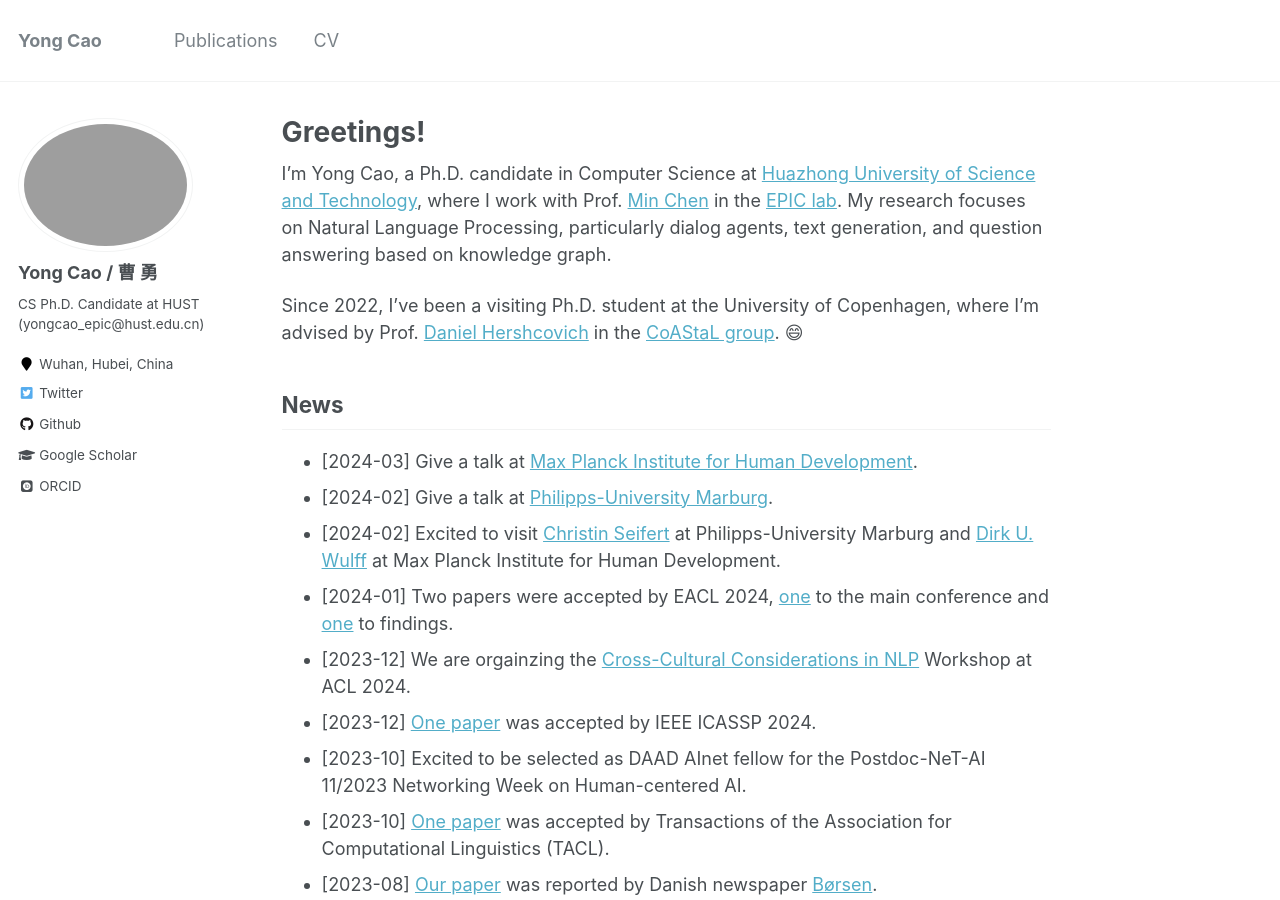
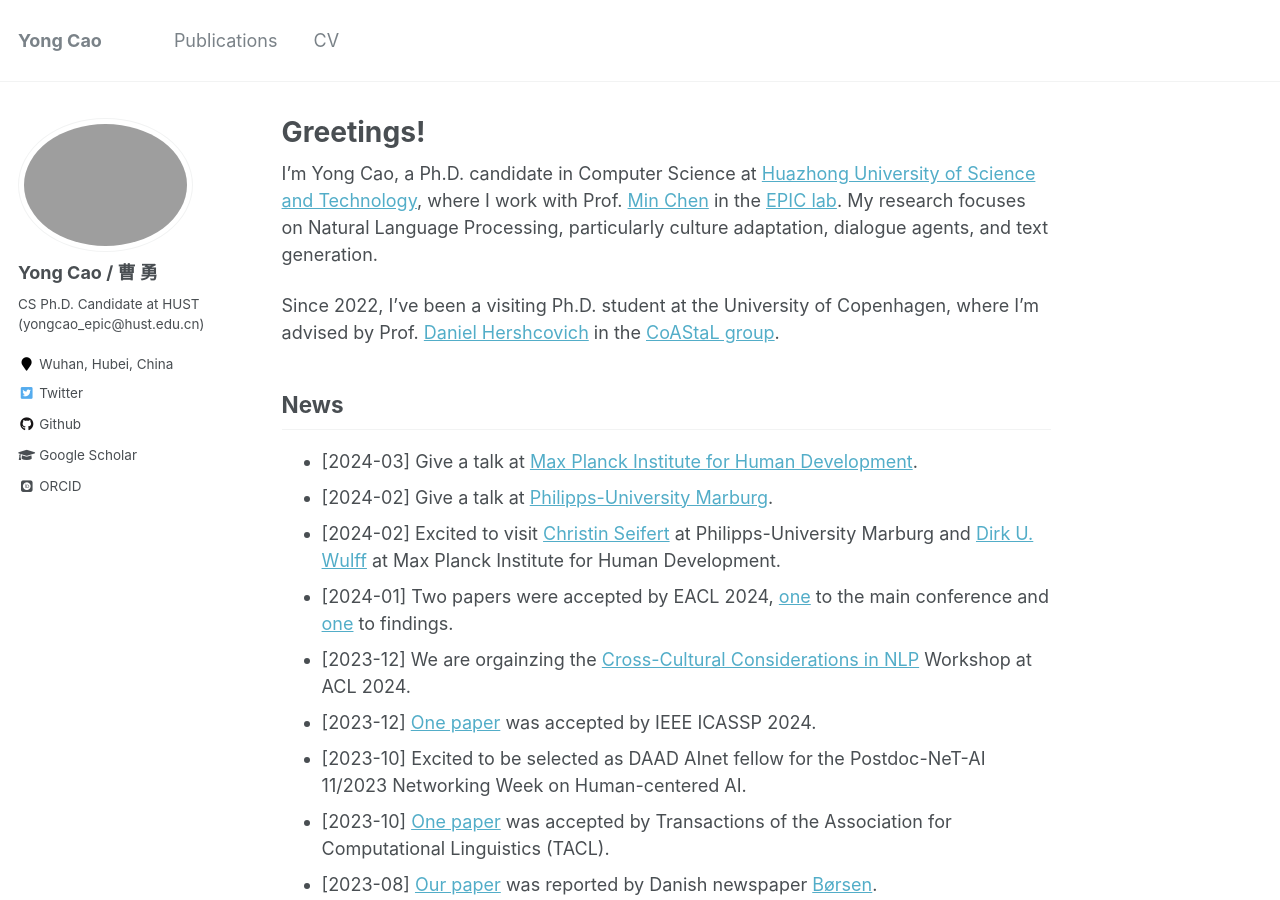
Before and after one commit to yongcaoplus/yongcaoplus.github.io, a Jekyll site: the page built from _pages/about.md, in a window 1280 px wide and 900 px high. Built offline with Jekyll 4.4.1, drawn with Linux system fonts in a browser that asks for light colours; some web fonts are replaced.

```diff
--- a/_pages/about.md
+++ b/_pages/about.md
@@ -7,13 +7,11 @@ redirect_from:
   - /about/
   - /about.html
 ---
-
 I'm Yong Cao, a Ph.D. candidate in Computer Science at [Huazhong University of Science and Technology](https://www.hust.edu.cn/),
 where I work with Prof. [Min Chen](https://people.ece.ubc.ca/~minchen/) in the [EPIC lab](http://epic.hust.edu.cn).
-My research focuses on Natural Language Processing, particularly dialog agents, text generation, and question answering based on knowledge graph.
+My research focuses on Natural Language Processing, particularly culture adaptation, dialogue agents, and text generation.
 
-Since 2022, I've been a visiting Ph.D. student at the University of Copenhagen, where I'm advised by Prof. [Daniel Hershcovich](https://danielhers.github.io/) in the [CoAStaL group](http://coastalcph.github.io/). 😄
-
+Since 2022, I've been a visiting Ph.D. student at the University of Copenhagen, where I'm advised by Prof. [Daniel Hershcovich](https://danielhers.github.io/) in the [CoAStaL group](http://coastalcph.github.io/).
 
 News
 ------
```
Also changed, not shown: _publications/publication.md (+11 -1 lines).
